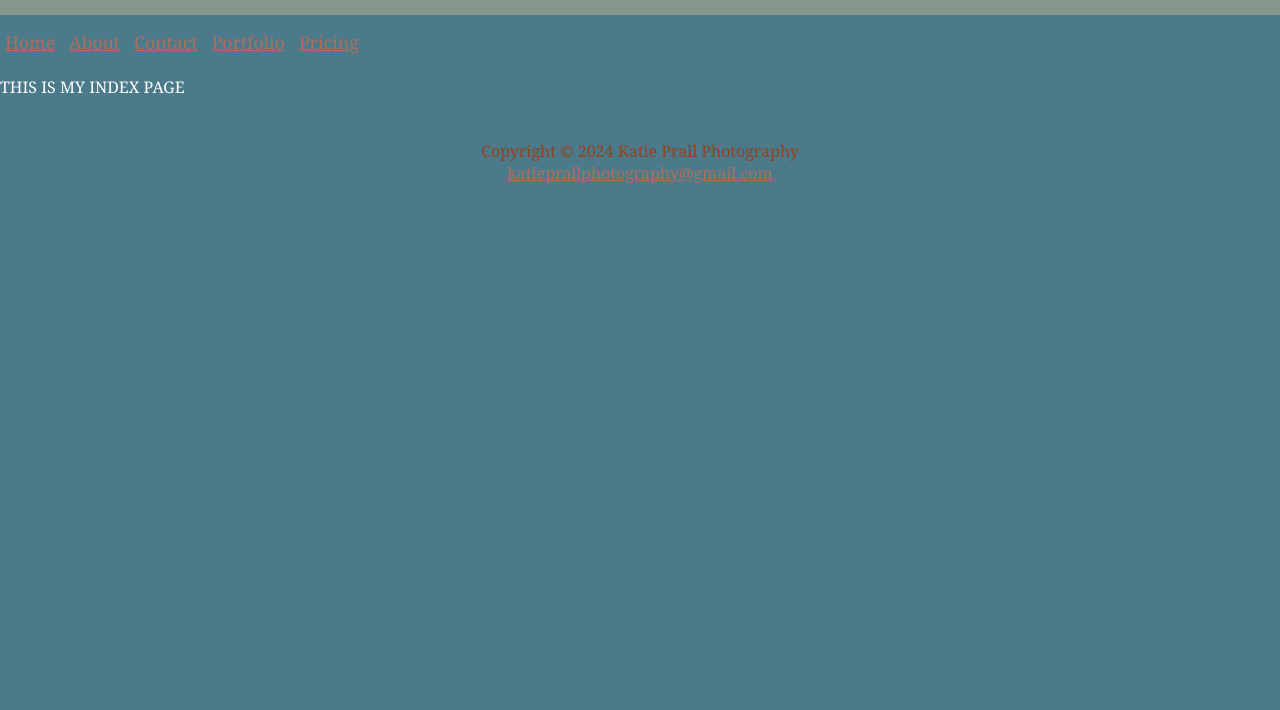
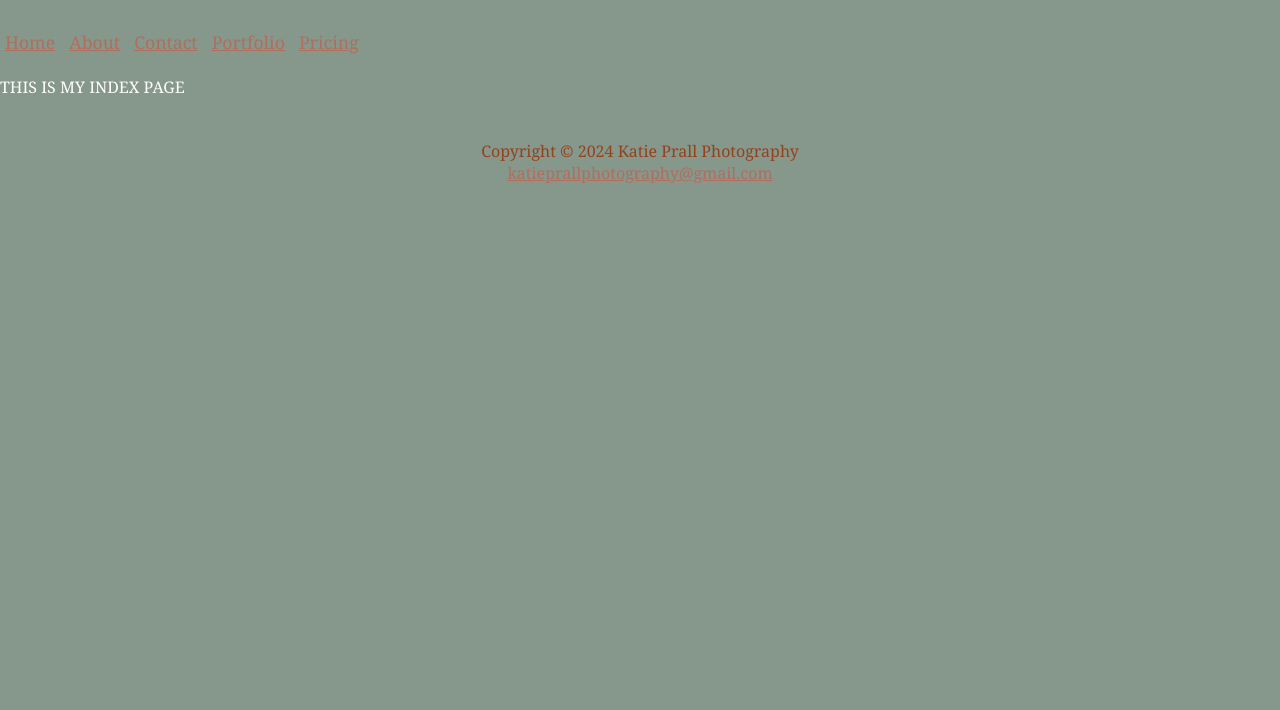
Before and after one commit to kteegirl/katieprallphotography, a plain HTML site: page index.html in a window 1280 px wide. Shown: the part 90-800 px from the top of the page. Drawn offline with Linux system fonts and the light colour scheme.

Commit message:
Update kpp.css
dfg

```diff
--- a/stylesheets/kpp.css
+++ b/stylesheets/kpp.css
@@ -113,7 +113,7 @@ nav a {
 
 
 body {
-    background-color:#4B7A8B;
+    background-color: #4B7A8B;
     color:#B06E5D;
     font-family: "Segoe UI", Tahoma, Geneva, Verdana, sans-serif;
       }
@@ -235,9 +235,7 @@ a:hover {
   box-sizing: border-box;
 }
 
-body {
-  font-family: "Segoe UI", Tahoma, Geneva, Verdana, sans-serif;
-}
+
 
 .container {
   padding: 40px 5%;
@@ -414,7 +412,7 @@ ul {
 
   body {
 
-
+    background-color: #86978B;
     color: white;
     font-family: georgia;
   }
```
